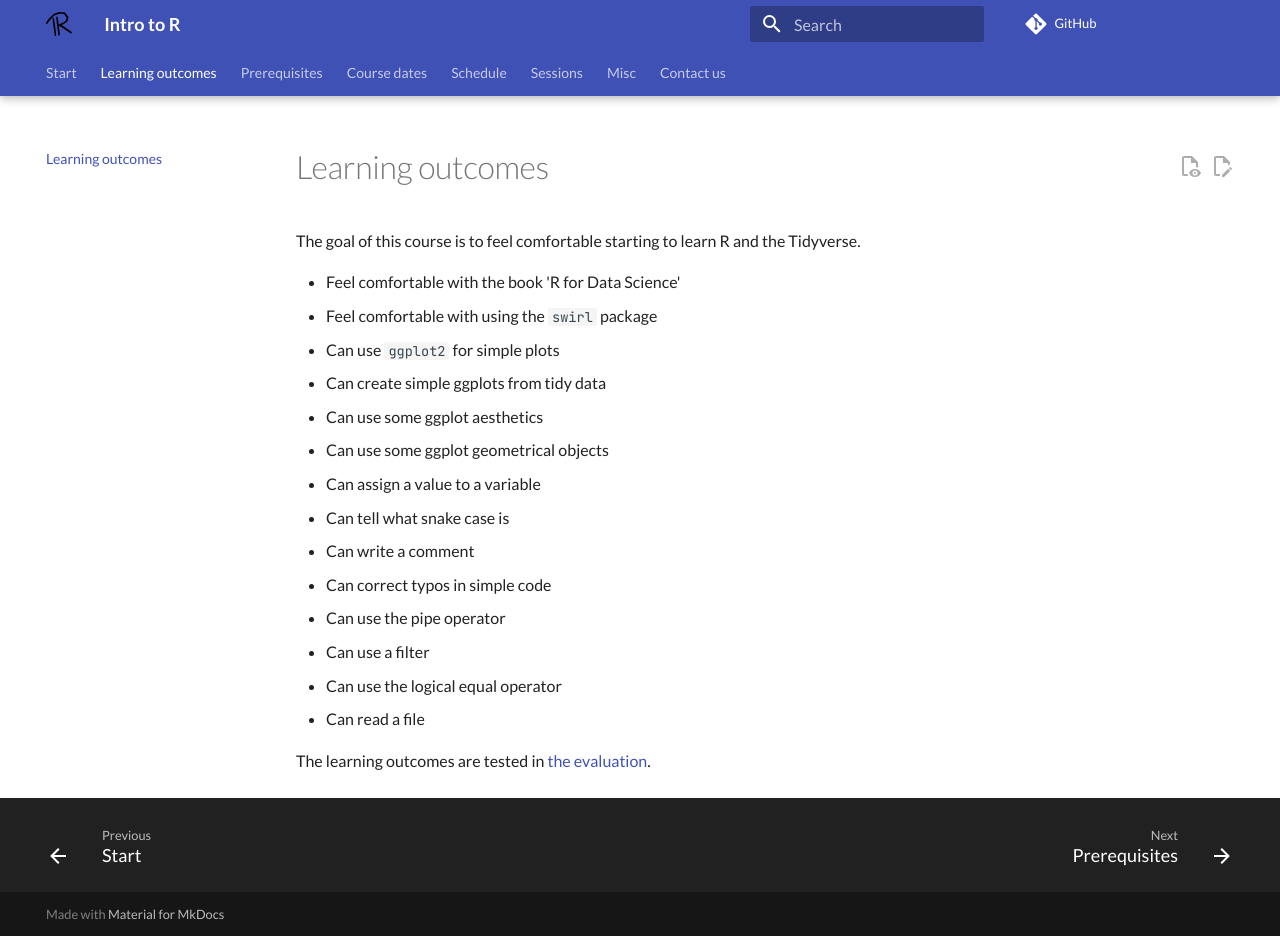
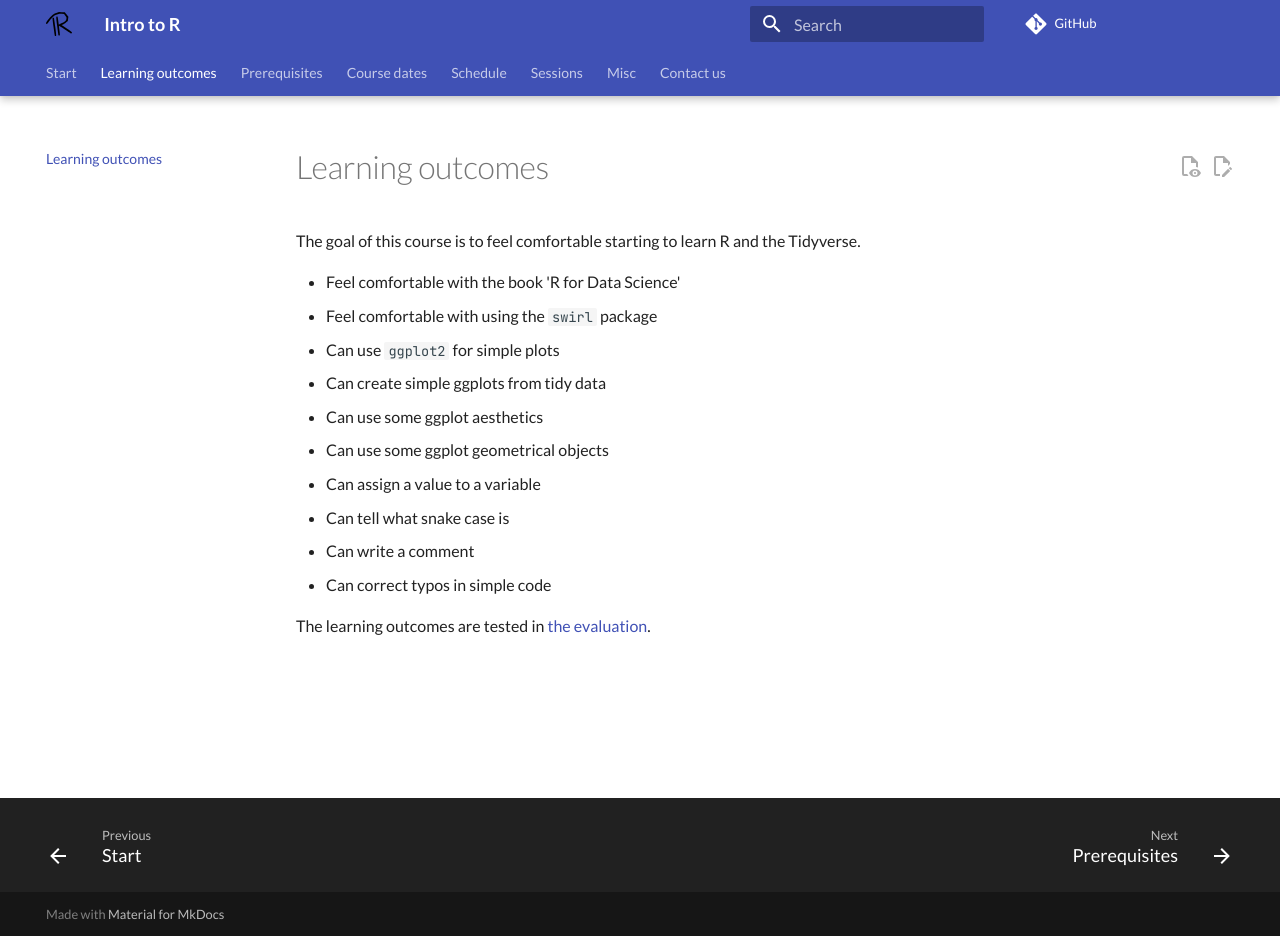
Before and after one commit to richelbilderbeek/intro_r_course, an MkDocs documentation site: the page built from docs/learning_outcomes.md, in a window 1280 px wide and 936 px high. Built offline with MkDocs 1.6.1 and Material for MkDocs 9.7.7, drawn with Linux system fonts in a browser that asks for light colours; comment, search, counter and statistics services are not loaded.

Commit message:
From 13:00-15:00

```diff
--- a/docs/learning_outcomes.md
+++ b/docs/learning_outcomes.md
@@ -13,9 +13,5 @@ starting to learn R and the Tidyverse.
 - Can tell what snake case is
 - Can write a comment
 - Can correct typos in simple code
-- Can use the pipe operator
-- Can use a filter
-- Can use the logical equal operator
-- Can read a file
 
 The learning outcomes are tested in [the evaluation](evaluation.md).
```
